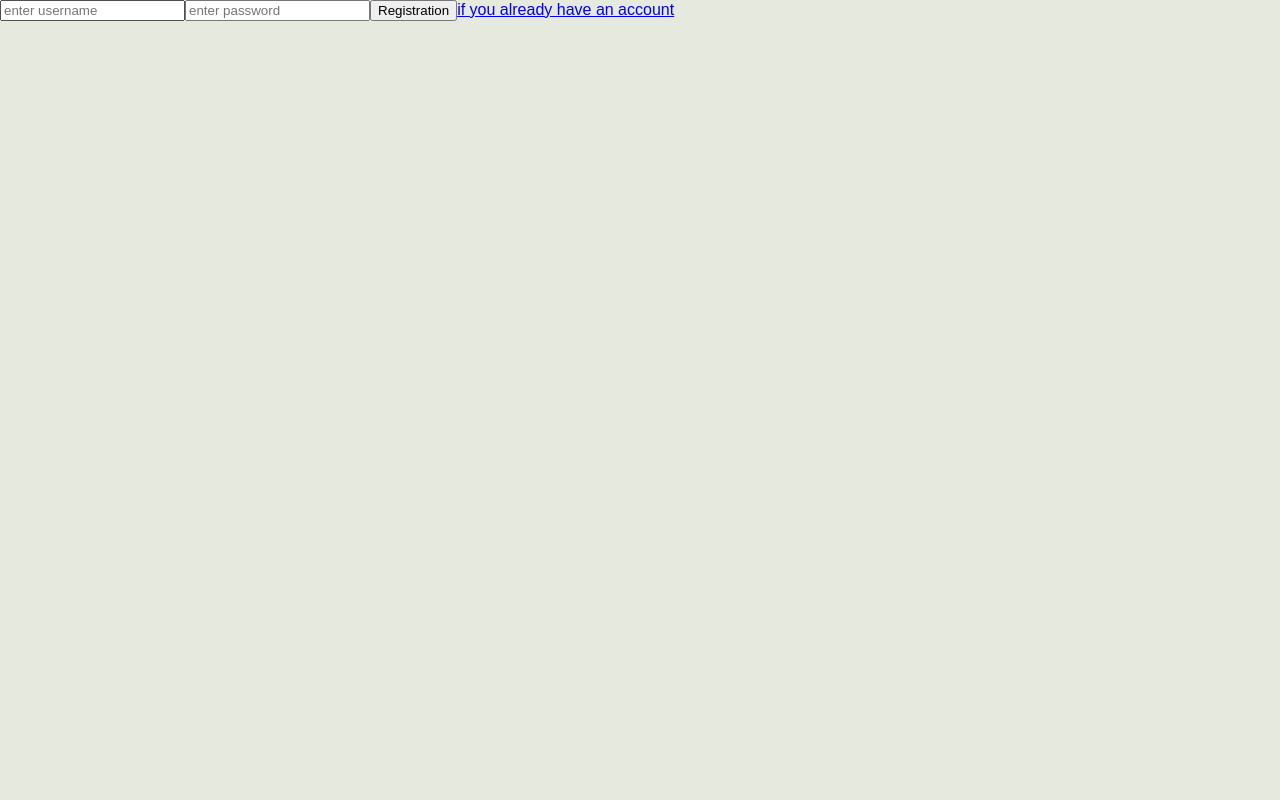
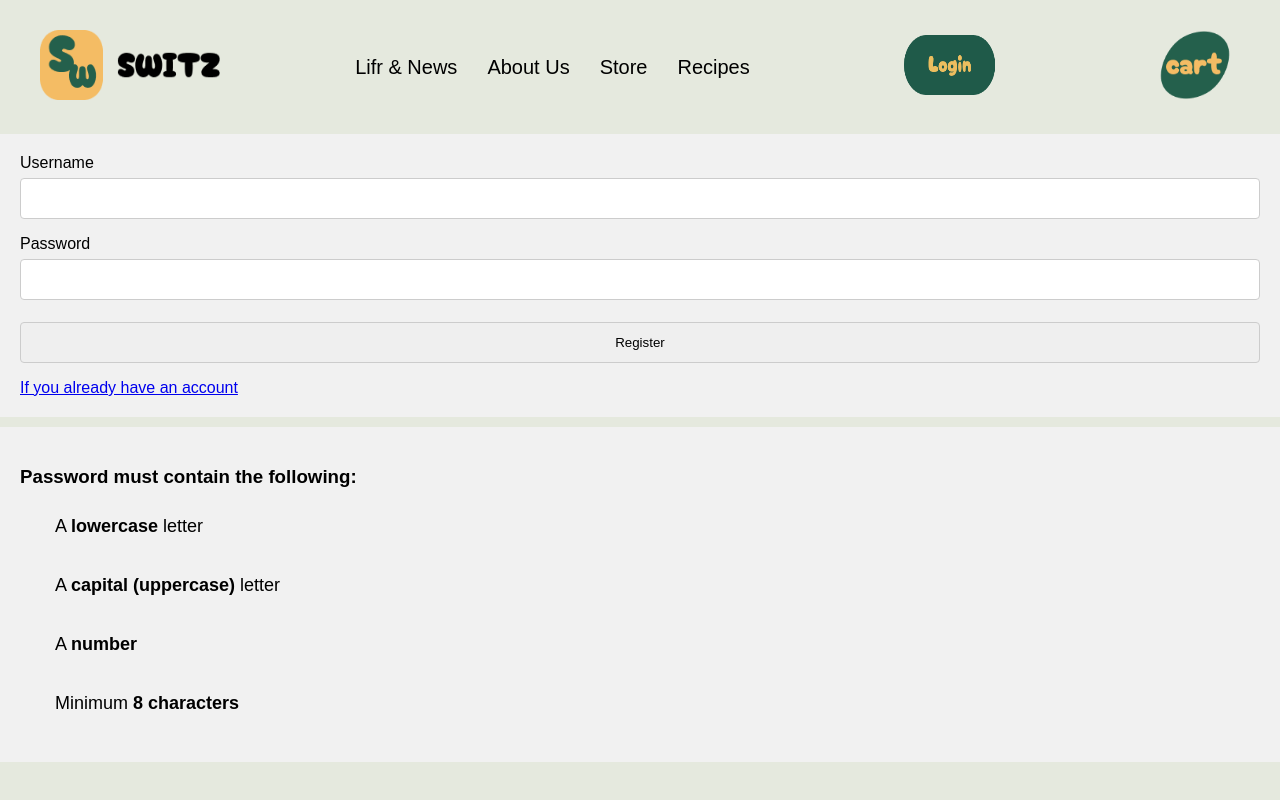
Before and after one commit to lopertut/sweet-store-react, a React (Vite) app in the folder frontend/: page /registration in a window 1280 px wide. Built offline with nearby package versions, Linux system fonts and the light colour scheme; no server answers; a web font is replaced by a local one.

Commit message:
updated regestration and login

```diff
--- a/frontend/src/css/styles.css
+++ b/frontend/src/css/styles.css
@@ -523,3 +523,36 @@ main {
 	right: 0;
 	margin: auto;
 }
+
+input {
+	width: 100%;
+	padding: 12px;
+	border: 1px solid #ccc;
+	border-radius: 4px;
+	box-sizing: border-box;
+	margin-top: 6px;
+	margin-bottom: 16px;
+}
+
+input[type=submit] {
+	background-color: #04AA6D;
+	color: white;
+}
+
+.registration {
+	background-color: #f1f1f1;
+	padding: 20px;
+}
+
+.message {
+	background: #f1f1f1;
+	color: #000;
+	position: relative;
+	padding: 20px;
+	margin-top: 10px;
+}
+
+.message p {
+	padding: 10px 35px;
+	font-size: 18px;
+}
--- a/frontend/src/pages/login.jsx
+++ b/frontend/src/pages/login.jsx
@@ -16,6 +16,7 @@ export default function Login() {
 		})
 			.then((response) => response.json())
 			.then(data => {
+				console.log(data);
 				if (data.success) {
 					console.log("logged");
 					navigate("/");
@@ -31,7 +32,7 @@ export default function Login() {
 			<Header />
 			<div className="login">
 				<input id="usernameField" placeholder="enter username" />
-				<input id="passwordField" placeholder="enter password" />
+				<input id="passwordField" type="password" placeholder="enter password" />
 				<button type="submit" onClick={handleLogin}>Login</button>
 				<Link to="/registration">if you dont have account then login</Link>
 			</div>
--- a/frontend/src/pages/registration.jsx
+++ b/frontend/src/pages/registration.jsx
@@ -1,37 +1,63 @@
 import { Link, useNavigate } from "react-router";
+import Header from '../components/header';
 import '../css/styles.css';
 
 export default function Registration() {
   const navigate = useNavigate();
 
   function handleRegistration() {
+
     const username = document.getElementById("usernameField").value;
     const password = document.getElementById("passwordField").value;
 
     fetch("http://localhost:8000/users.php", {
       method: "POST",
       credentials: "include",
-			body: JSON.stringify({ username: username, password: password, action: "registration" })
+      body: JSON.stringify({
+        username: username,
+        password: password,
+        action: "registration"
+      })
     })
       .then((response) => response.json())
       .then(data => {
+		console.log(data);
         if (data.success) {
-					navigate("/login");
+          navigate("/");
         } else {
-					alert("something went wrong");
+          alert(data.message || "Something went wrong");
         }
       })
-			.catch(error => console.log(error))
+      .catch(error => console.error("Error:", error));
   }
 
   return (
     <>
+      <Header />
       <div className="registration">
-				<input id="usernameField" placeholder="enter username" />
-				<input id="passwordField" placeholder="enter password" />
-				<button onClick={handleRegistration}>Registration</button>
-				<Link to="/login">if you already have an account</Link>
+        <label htmlFor="usernameField">Username</label>
+        <input type="text" id="usernameField" required />
+
+        <label htmlFor="passwordField">Password</label>
+        <input
+          type="password"
+          id="passwordField"
+          pattern="(?=.*\d)(?=.*[a-z])(?=.*[A-Z]).{8,}"
+          title="Must contain at least one number, one uppercase and lowercase letter, and at least 8 or more characters"
+          required
+        />
+
+        <input type="button" value="Register" onClick={handleRegistration} />
+        <Link to="/login">If you already have an account</Link>
+      </div>
+
+      <div className="message">
+        <h3>Password must contain the following:</h3>
+        <p>A <b>lowercase</b> letter</p>
+        <p>A <b>capital (uppercase)</b> letter</p>
+        <p>A <b>number</b></p>
+        <p>Minimum <b>8 characters</b></p>
       </div>
     </>
-	)
+  );
 }
```
Also changed, not shown: 1 other file (tests, documents, lock files or other folders). Lines whose indentation alone changed are shown as unchanged.
